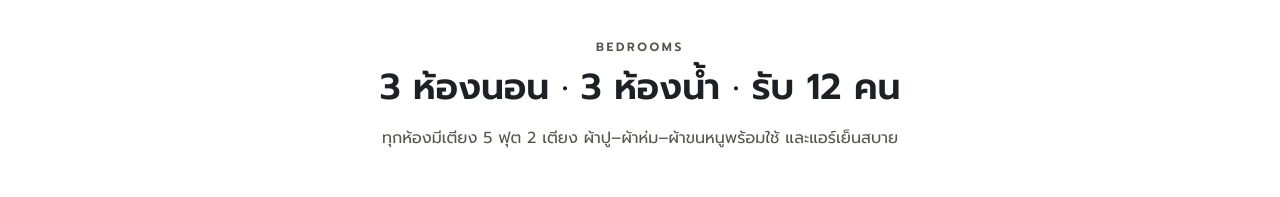
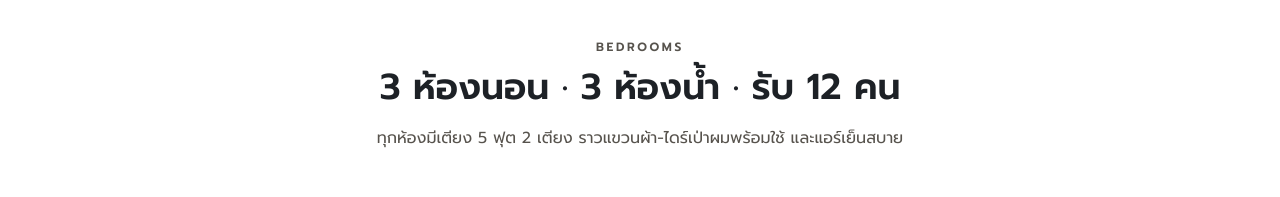
Before and after one commit to comveesa/puya-web, a Next.js app: page / in a window 1280 px wide. Shown: the part 3060-3257 px from the top of the page. Built offline with nearby package versions, Linux system fonts and the light colour scheme; no server answers.

Commit message:
Bedrooms section copy: ราวแขวนผ้า-ไดร์เป่าผม (owner wording)

```diff
--- a/app/page.tsx
+++ b/app/page.tsx
@@ -231,7 +231,7 @@ export default function Home() {
         <SectionHeading
           eyebrow="Bedrooms"
           title="3 ห้องนอน · 3 ห้องน้ำ · รับ 12 คน"
-          desc="ทุกห้องมีเตียง 5 ฟุต 2 เตียง ผ้าปู–ผ้าห่ม–ผ้าขนหนูพร้อมใช้ และแอร์เย็นสบาย"
+          desc="ทุกห้องมีเตียง 5 ฟุต 2 เตียง ราวแขวนผ้า-ไดร์เป่าผมพร้อมใช้ และแอร์เย็นสบาย"
         />
         <div className="mt-12 grid gap-6 md:grid-cols-3">
           {BUSINESS.rooms.map((room) => (
```
Also changed, not shown: 1 other file (tests, documents, lock files or other folders).
